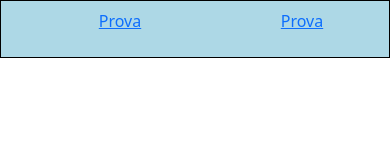
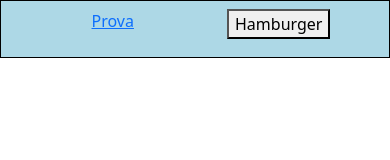
Before and after one commit to francesco-mauro/html-css-bootstrap-freelancer, a plain HTML site: page index.html in a window 390 px wide. Drawn offline with nearby package versions, Linux system fonts and the light colour scheme.

Commit message:
add: header responsive

```diff
--- a/index.html
+++ b/index.html
@@ -17,8 +17,8 @@
             <div class="py-2 d-flex justify-content-around">
 
                 <!-- header left +++++++++++++++++++++++++++++ -->
-                <div class="d-flex">
-                    <ul class="ms_header-list">
+                <div>
+                    <ul class="ms_header-list d-md-flex">
                         <li>
                             <a href="">Prova</a>
                         </li>
@@ -28,13 +28,19 @@
 
                 <!-- header right +++++++++++++++++++++++++++++ -->
                 <div>
-                    <div class="d-flex">
-                        <ul class="ms_header-list">
+                    <div>
+                        <ul class="ms_header-list d-none d-md-flex">
                             <li>
                                 <a href="">Prova</a>
                             </li>
                         </ul>
+
+                        <button class="d-md-none">
+                            Hamburger
+                        </button>
+
                     </div>
+
 
                 </div>
                 <!-- header right +++++++++++++++++++++++++++++ -->
```
